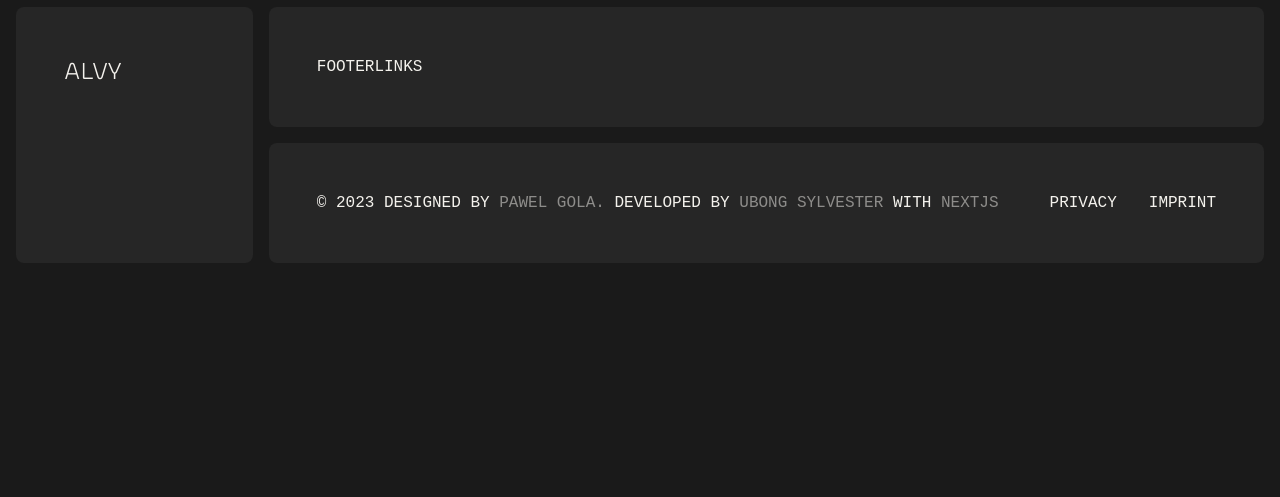
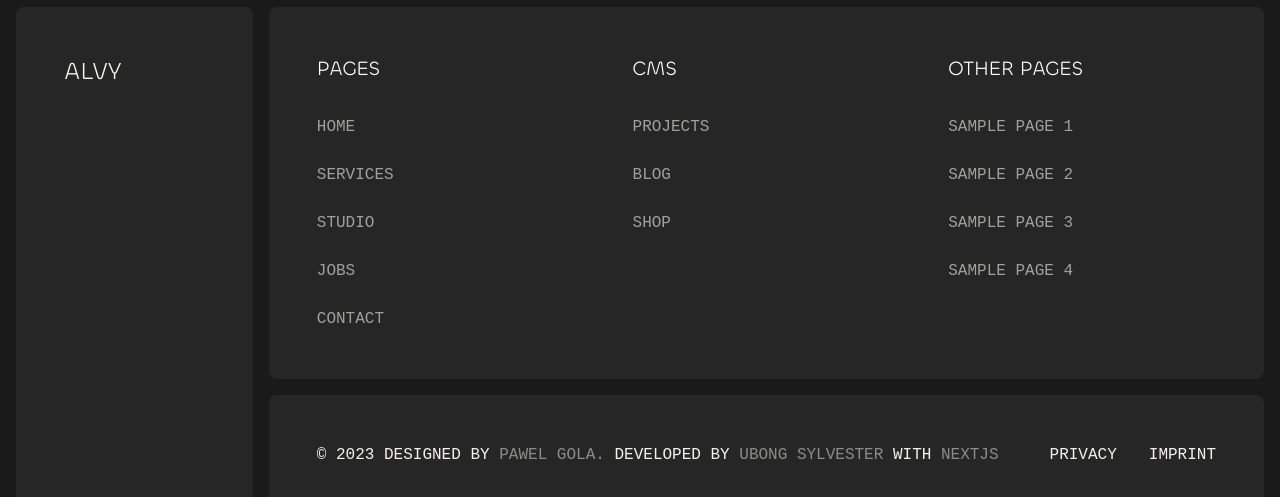
Before and after one commit to ubong-s/alvy, a Next.js app: page / in a window 1280 px wide. Shown: the part 705-1202 px from the top of the page. Before the commit the page ends 984 px from the top, so only its background shows below. Built offline with nearby package versions, Linux system fonts and the light colour scheme.

Commit message:
footer links styled completed

```diff
--- a/app/components/footer/FooterLinks.tsx
+++ b/app/components/footer/FooterLinks.tsx
@@ -1,5 +1,27 @@
+import { footer_links } from "@/constants";
+import Link from "next/link";
+
 export const FooterLinks = () => {
   return (
-    <div className="rounded-lg bg-cod-gray-1 p-8 xl:p-12">FooterLinks</div>
+    <div className="rounded-lg bg-cod-gray-1 p-8 grid gap-12 grid-cols-2 lg:grid-cols-3 xl:p-12">
+      {footer_links.map(({ title, links }) => (
+        <div key={title}>
+          <h4 className="mb-8 text-xl text-white">{title}</h4>
+
+          <ul className="flex flex-col gap-6">
+            {links.map((link) => (
+              <li key={link.title}>
+                <Link
+                  href={link.href}
+                  className="text-t-gray transition-colors hover:text-t-light"
+                >
+                  {link.title}
+                </Link>
+              </li>
+            ))}
+          </ul>
+        </div>
+      ))}
+    </div>
   );
 };
--- /dev/null
+++ b/constants/footer_links.ts
@@ -0,0 +1,66 @@
+export const footer_links = [
+  {
+    title: "pages",
+    links: [
+      {
+        title: "home",
+        href: "/",
+      },
+      {
+        title: "services",
+        href: "/services",
+      },
+      {
+        title: "studio",
+        href: "/studio",
+      },
+      {
+        title: "jobs",
+        href: "/jobs",
+      },
+      {
+        title: "contact",
+        href: "/contact",
+      },
+    ],
+  },
+  {
+    title: "cms",
+    links: [
+      {
+        title: "projects",
+        href: "/projects",
+      },
+
+      {
+        title: "blog",
+        href: "/blog",
+      },
+      {
+        title: "shop",
+        href: "/shop",
+      },
+    ],
+  },
+  {
+    title: "Other pages",
+    links: [
+      {
+        title: "sample page 1",
+        href: "#",
+      },
+      {
+        title: "sample page 2",
+        href: "#",
+      },
+      {
+        title: "sample page 3",
+        href: "#",
+      },
+      {
+        title: "sample page 4",
+        href: "#",
+      },
+    ],
+  },
+];
--- a/constants/index.ts
+++ b/constants/index.ts
@@ -1 +1,2 @@
 export { menu_links } from "./menu_links";
+export { footer_links } from "./footer_links";
--- a/tailwind.config.js
+++ b/tailwind.config.js
@@ -18,6 +18,7 @@ module.exports = {
         "cod-gray-1": "rgba(255, 255, 255, 0.05)",
         "cod-gray-2": "rgba(255, 255, 255, 0.03)",
         "t-light": "#F4F2ED",
+        "t-gray": "rgba(244,242,237,.6)",
         sundance: "#CEBD63",
       },
     },
```
